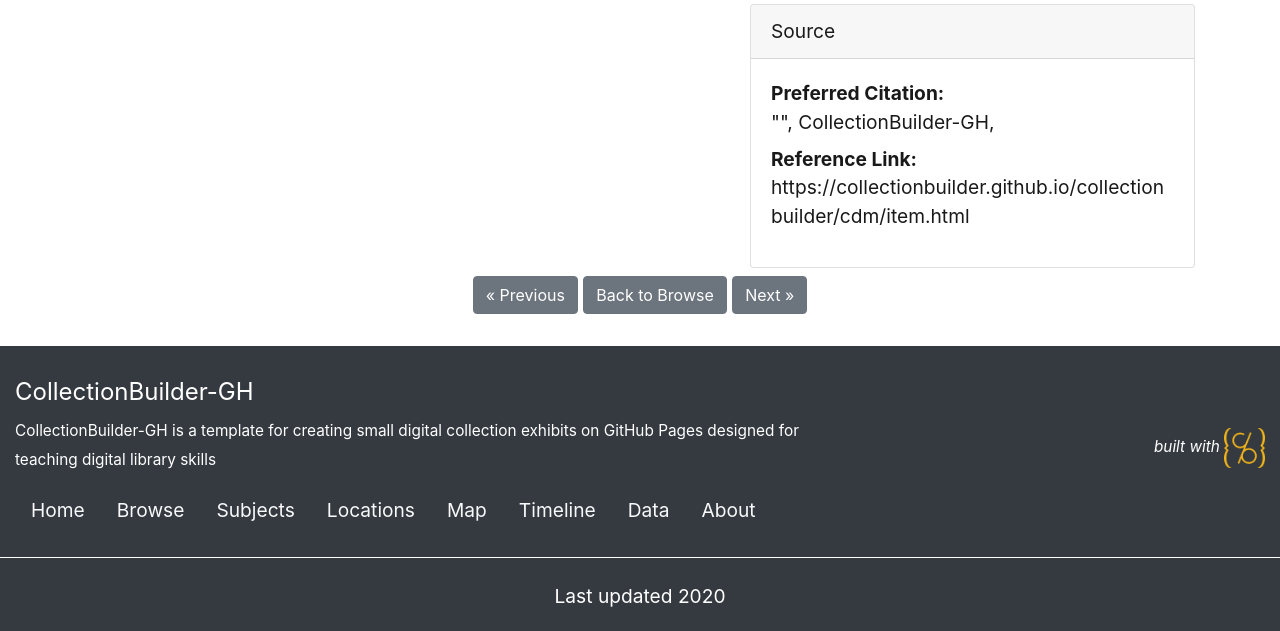
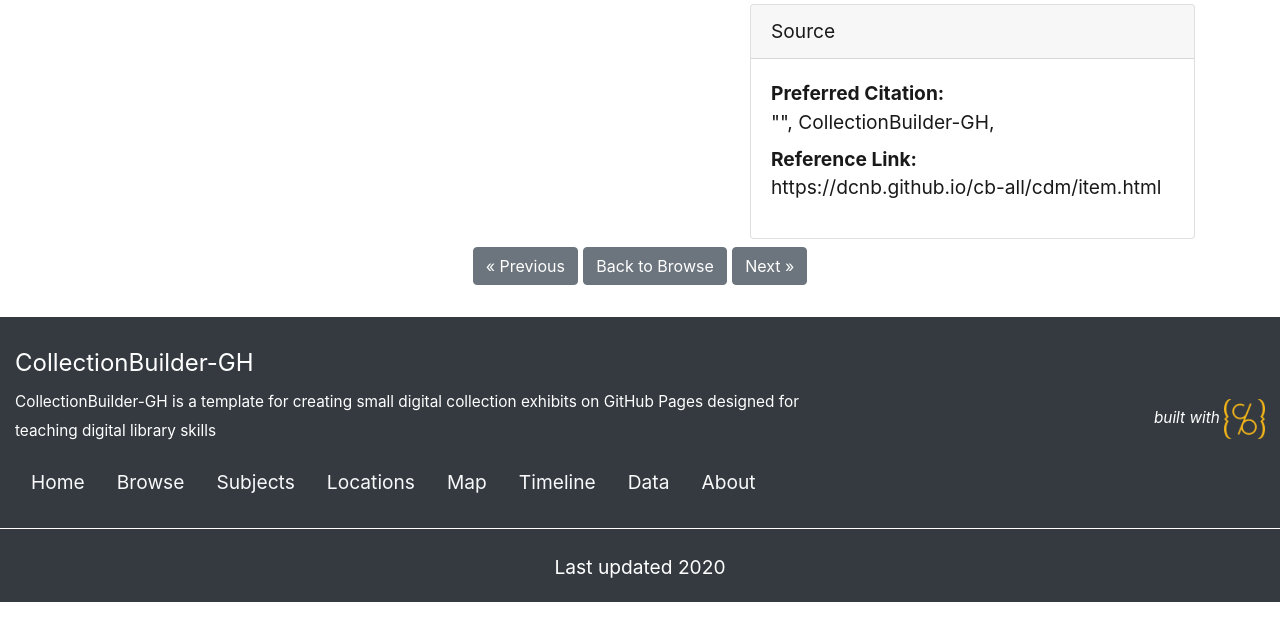
Before and after one commit to dcnb/cb-all, a Jekyll site: the page built from cdm/item.html, in a window 1280 px wide. Shown: the part 635-1266 px from the top of the page. Built offline with Jekyll 4.4.1, drawn with Linux system fonts in a browser that asks for light colours; after the commit the page ends 1237 px from its top, so only the background shows below that.

Commit message:
Update _config.yml

```diff
--- a/_config.yml
+++ b/_config.yml
@@ -16,9 +16,9 @@
 # URL VARIABLES
 #
 # url is your gh-pages base, following the pattern: username.github.io
-url: https://collectionbuilder.github.io
+url: https://dcnb.github.io
 # baseurl is your github repository's name prefixed with a /
-baseurl: /collectionbuilder
+baseurl: /cb-all
 # location of code, the full url to your github repository
 source-code: https://github.com/CollectionBuilder/collectionbuilder-gh
 
```
